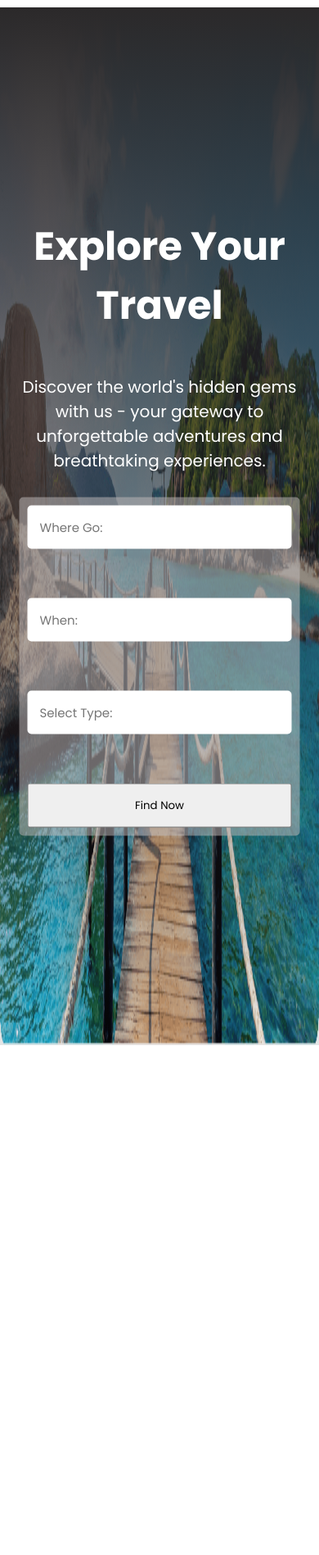
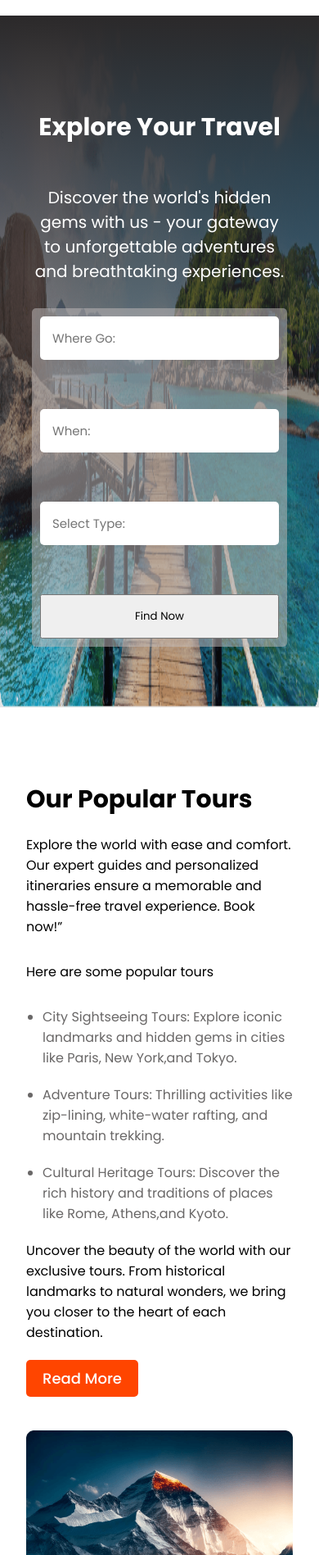
Before and after one commit to mirazahmeed/Travel-World, a plain HTML site: page index.html in a window 390 px wide. Shown: the part 103-2000 px from the top of the page at 82% size. Before the commit the page ends 1378 px from the top, so only its background shows below. Drawn offline with Linux system fonts and the light colour scheme.

Commit message:
issues solved

```diff
--- a/index.html
+++ b/index.html
@@ -56,7 +56,7 @@
         </div>
 
         <!-- popular tour section start -->
-        <!-- <section class="popular-tour">
+        <section class="popular-tour">
             <div class="popular-tour-content">
                 <h2 style="font-size: 30px; margin-bottom: 20px;">Our Popular Tours</h2>
                 <p>Explore the world with ease and comfort. Our expert guides and personalized itineraries ensure a memorable and hassle-free travel experience. Book now!”</p>
@@ -75,7 +75,7 @@
             <div class="popular-tour-img">
                 <img src="./Images/Rectangle 4.png" alt="" srcset="">
             </div>
-        </section> -->
+        </section>
 
     </header>
     <main>
--- a/styles/responsive.css
+++ b/styles/responsive.css
@@ -11,18 +11,31 @@
     .banner-section{
         width: 100%;
     }
+    .banner-contents{
+
+        width: 80%;
+    }
+    .banner-title{
+        font-size: 30px;
+    }
     .banner-image{
-        height: 150vh;
+        height: 100vh;
     }
     .required form{
         flex-direction: column;
         gap: 0;
     }
-    /* .popular-tour{
+    .required form label{
+        display: none;
+    }
+    .popular-tour{
         width: 100%;
         flex-direction: column;
     }
+    .popular-tour-content{
+        width: calc(90% - 25px);
+    }
     .popular-tour-img{
-        width:100%;
-    } */
+        width: calc(90% - 25px);
+    }
 }
--- a/styles/style.css
+++ b/styles/style.css
@@ -58,7 +58,7 @@
     width: var(--section-width);
     height: 100%;
     margin: 0 auto;
-    margin-top: 10px;
+    margin-top: 20px;
 }
 
 .banner-image {
@@ -83,12 +83,13 @@
 }
 
 .banner-contents {
-    max-width: 90%;
+    /* max-width: 90%; */
     color: white;
     font-size: 20px;
     position: absolute;
     top: 50%;
     left: 50%;
+    margin-top: 20px;
     transform: translate(-50%, -50%);
     text-align: center;
 }
```
